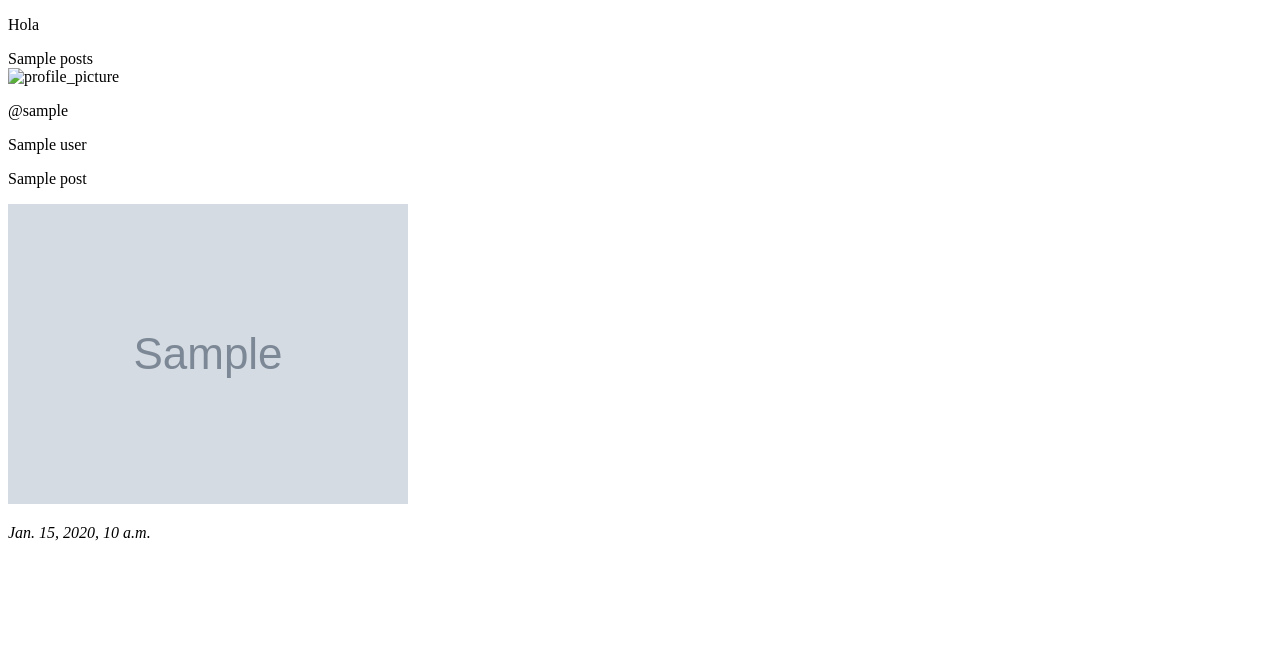
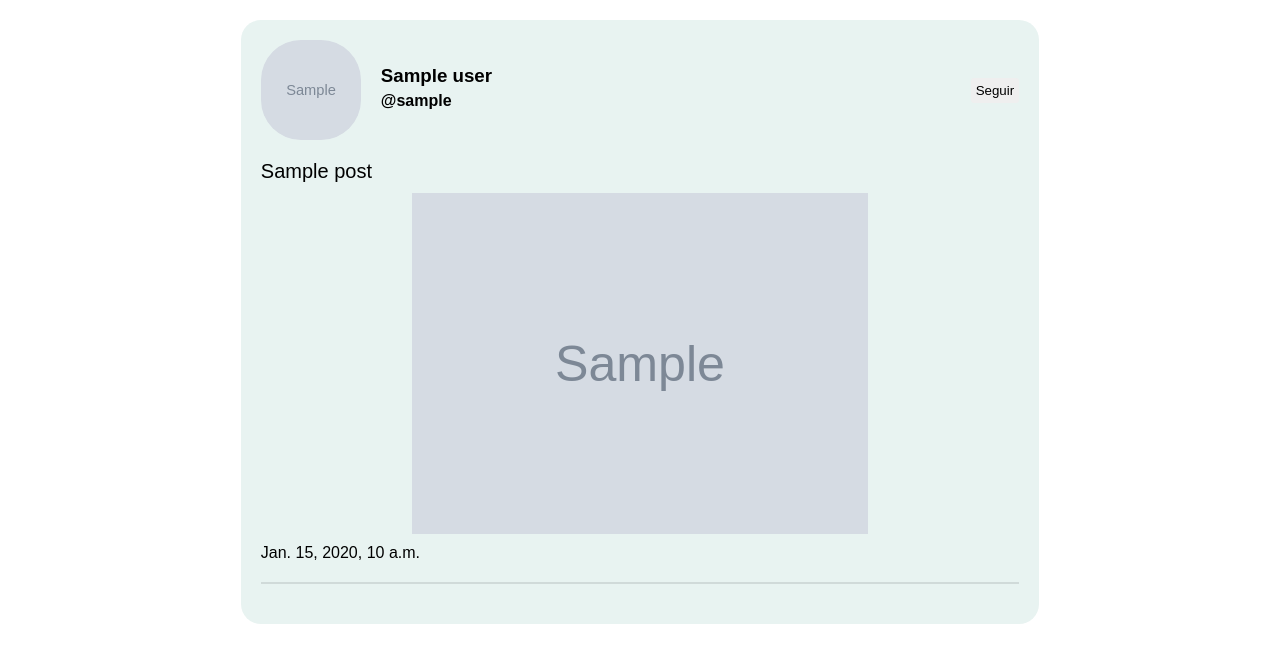
Before and after one commit to Daniel-Alba15/Instagram-clone, a Django app: template templates/posts/feed.html in a window 1280 px wide. Shown: the top 663 px of the page. Run offline with Django 3.2, Linux system fonts and the light colour scheme; the template is opened without the code that fills it: most values are stand-ins (such as "Sample title", 1, 10 or a date in 2020); grey boxes marked "Sample" are stand-in pictures.

Commit message:
añadiendo estilos al feed

```diff
--- a/templates/posts/feed.html
+++ b/templates/posts/feed.html
@@ -2,21 +2,48 @@
 
 
 {% block head %}
-    {% load static %}
-        <link rel="stylesheet" href="{% static 'css/styles.css' %}">
-    <title>Instagram</title>
+{% load static %}
+<link rel="stylesheet" href="{% static 'css/styles.css' %}">
+<title>Instagram</title>
 {% endblock head %}
 
 
 {% block content %}
 
+
+
 <body>
+    {%for post in posts %}
+    <div class="post">
+        <header>
 
-<p>Hola</p>
+            <img src="{{ post.profile.picture.url }}" alt="{{ post.user.username }}'s profile picture" class="profile-thumbnail">
 
-{{ posts }}
 
-{%for post in posts %}
+            <div class="profile-name">
+                <h3>{{ post.user.get_full_name }}</h3>
+                <h4>@{{ post.user.username }}</h4>
+            </div>
+            <div class="follow-btn">
+                <button>Seguir</button>
+            </div>
+        </header>
+
+        <div id="inner">
+            <p>{{ post.title }}</p>
+            <img src="{{ post.photo.url }}">
+            <span class="date">{{ post.created }}</span>
+            <hr>
+        </div>
+    </div>
+    {% endfor %}
+
+
+    <!-- <p>Hola</p>
+
+    {{ posts }}
+
+    {%for post in posts %}
     <div class="fullCard" id="thumbnail">
         <div class="cardContent">
             <div class="cardText">
@@ -30,6 +57,8 @@
         </div>
     </div>
     <br><br>
-{% endfor %}</body>
+    {% endfor %} -->
+
+</body>
 
 {% endblock content %}
--- a/templates/users/login.html
+++ b/templates/users/login.html
@@ -2,6 +2,8 @@
 
 
 {% block head %}
+    <link rel="preconnect" href="https://fonts.gstatic.com">
+    <link href="https://fonts.googleapis.com/css2?family=Noto+Sans+JP:wght@100&display=swap" rel="stylesheet">
     <title>Log in</title>
 {% endblock head %}
 
--- a/templates/users/signup.html
+++ b/templates/users/signup.html
@@ -3,6 +3,8 @@
 {% block head %}
     {% load static %}
         <link rel="stylesheet" href="{% static 'css/styles.css' %}">
+        <link rel="preconnect" href="https://fonts.gstatic.com">
+        <link href="https://fonts.googleapis.com/css2?family=Noto+Sans+JP:wght@100&display=swap" rel="stylesheet">
         <title>Register!</title>
 {% endblock head %}
 
--- a/users/static/css/styles.css
+++ b/users/static/css/styles.css
@@ -6,7 +6,7 @@
     background-attachment: fixed;
     background-size: cover;
     font-family: monospace;
-
+    font-family: 'Noto Sans JP', sans-serif;
 }
 
 .login-form input {
@@ -77,4 +77,101 @@
     color: rgba(0,149,246,1);
 }
 
-</style>
+body {
+    font-family: Arial, sans-serif;
+}
+
+.post {
+    display: block;
+    width: 60%;
+    margin: auto;
+    margin-top: 20px;
+    margin-bottom: 20px;
+    background-color: #E8F3F1;
+    padding: 20px;
+    border-radius: 20px;
+}
+
+header {
+    display: flex;
+    flex-direction: row;
+}
+
+header .profile-thumbnail {
+    height: 100px;
+    width: 100px;
+    border-radius: 40%;
+}
+
+header .profile-name {
+    display: flex;
+    margin-left: 10px;
+    flex-direction: column;
+    justify-content: center;
+}
+
+header .follow-btn {
+    display: flex;
+    margin: 0 0 0 auto;
+    align-items: center;
+}
+
+header .follow-btn button {
+    border: 0;
+    border-radius: 3px;
+    padding: 5px;
+}
+
+header h3,
+header h4 {
+    display: flex;
+    margin: 0;
+    margin-bottom: 5px;
+    margin-left: 10px;
+}
+
+#inner p {
+    margin-bottom: 10px;
+    font-size: 20px;
+}
+
+#inner img {
+    display: block;
+    margin: auto;
+    margin-bottom: 10px;
+    margin-top: 10px;
+    width: 60%;
+}
+
+#inner hr {
+    margin: 20px 0;
+    border-style: solid;
+    opacity: 0.1;
+}
+
+footer {
+    display: flex;
+    flex-direction: row;
+}
+
+footer .stats {
+    display: flex;
+    font-size: 15px;
+}
+
+footer .stats strong {
+    font-size: 18px;
+}
+
+footer .stats .likes {
+    margin-left: 10px;
+}
+
+footer .cta {
+    margin-left: auto;
+}
+
+footer .cta button {
+    border: 0;
+    background: transparent;
+}
```
